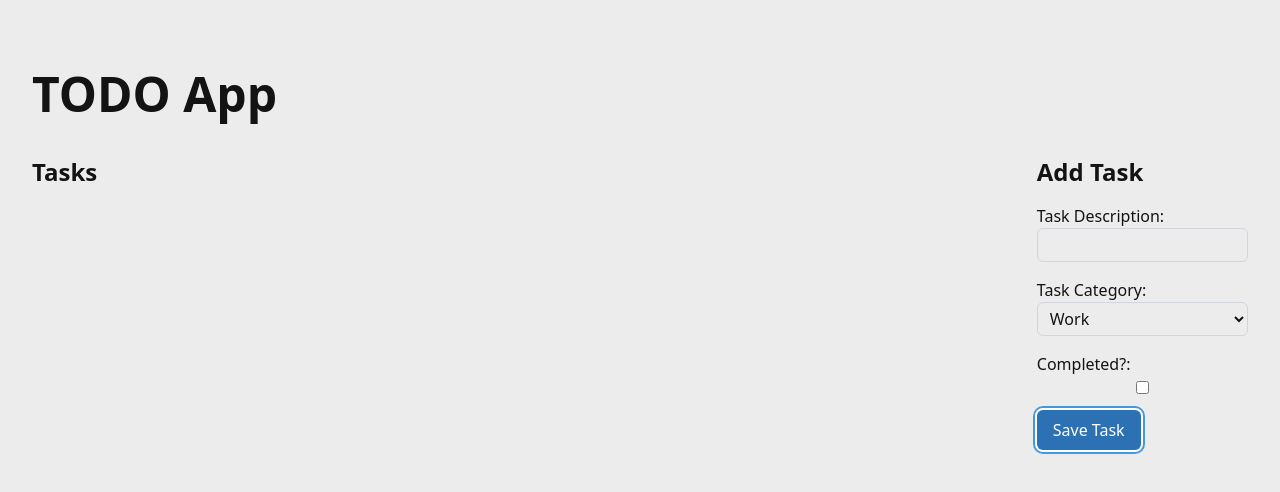
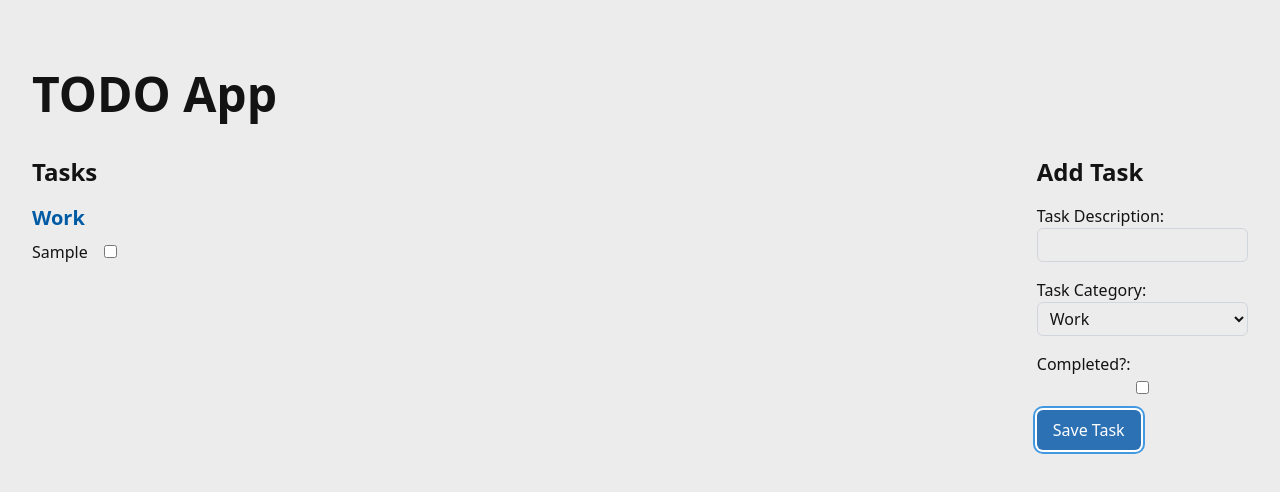
Before and after one commit to davidcraig/todo-app-challenge, a React (Vite) app: page / in a window 1280 px wide. Both pictures are taken after typing "Sample" into the empty fields and a click on the button "Save Task". Shown: the top 492 px of the page. Built offline with nearby package versions, Linux system fonts and the light colour scheme.

Commit message:
Add ability to show tasks (grouped by category) and toggle complete

```diff
--- a/src/App.tsx
+++ b/src/App.tsx
@@ -1,11 +1,45 @@
 import "./index.css";
+import { useState, useEffect } from "react";
 import type { Task } from "./Types/Task";
 
 import AddTaskForm from "./components/AddTaskForm";
+import TaskList from "./components/TaskList";
+
+const TASKS_STORAGE_KEY = "tasks";
 
 export function App() {
+  const [tasks, setTasks] = useState<Task[]>([]);
+
+  function loadTasks() {
+    // Load tasks from API or local storage
+    const tasks = localStorage.getItem(TASKS_STORAGE_KEY);
+    if (tasks) {
+      const parsedTasks = JSON.parse(tasks);
+      // Process the parsed tasks as needed
+      if (parsedTasks.length > 0) {
+        setTasks(parsedTasks);
+      }
+    }
+  }
+
+  const toggleComplete = (id: string) => () => {
+    const updatedTasks = tasks.map((task) =>
+      task.id === id ? { ...task, completed: !task.completed } : task,
+    );
+    localStorage.setItem(TASKS_STORAGE_KEY, JSON.stringify(updatedTasks));
+    setTasks(updatedTasks);
+  };
+
+  useEffect(() => {
+    loadTasks();
+  }, []);
+
   function onAddTask(task: Task) {
-    console.log(task);
+    task.id = crypto.randomUUID();
+    const newTasks = [...tasks, task];
+    localStorage.setItem(TASKS_STORAGE_KEY, JSON.stringify(newTasks));
+
+    setTasks(newTasks);
   }
 
   return (
@@ -24,6 +58,8 @@ export function App() {
       >
         <main>
           <h1>Tasks</h1>
+
+          <TaskList tasks={tasks} toggleComplete={toggleComplete}></TaskList>
         </main>
 
         <aside>
--- a/src/Types/Task.d.ts
+++ b/src/Types/Task.d.ts
@@ -3,6 +3,7 @@ export type Task = {
   title: string;
   description: string;
   completed: boolean;
+  category: string;
 };
 
 export type TaskFormProps = {
--- /dev/null
+++ b/src/components/TaskList.tsx
@@ -0,0 +1,65 @@
+import type { Task } from "../Types/Task";
+
+function ucFirst(str: string) {
+  return str.charAt(0).toUpperCase() + str.slice(1);
+}
+
+type TaskListProps = {
+  tasks: Task[];
+  toggleComplete: (id: string) => () => void;
+};
+
+export function TaskList({ tasks, toggleComplete }: TaskListProps) {
+  // Group tasks by category
+  const groupedTasks = tasks.reduce(
+    (acc, task) => {
+      const category = task.category;
+      acc[category] = acc[category] || [];
+      acc[category].push(task);
+      return acc;
+    },
+    {} as Record<string, Task[]>,
+  );
+
+  console.log(groupedTasks);
+
+  if (!groupedTasks) return null;
+
+  return (
+    <>
+      {Object.keys(groupedTasks).map((category) => {
+        const categoryTitle = ucFirst(category);
+        const categoryTasks = groupedTasks[category];
+
+        if (!categoryTasks || !categoryTasks.length) return null;
+
+        return (
+          <div key={category}>
+            <h2>{categoryTitle}</h2>
+            <ul>
+              {categoryTasks.map((task) => (
+                <li
+                  style={{
+                    textDecoration: task.completed ? "line-through" : "none",
+                  }}
+                  key={task.id}
+                >
+                  {task.description}
+                  <input
+                    type="checkbox"
+                    checked={task.completed}
+                    onChange={toggleComplete(task.id)}
+                  />
+                </li>
+              ))}
+            </ul>
+          </div>
+        );
+      })}
+    </>
+  );
+
+  return <div className=""></div>;
+}
+
+export default TaskList;
--- a/src/index.css
+++ b/src/index.css
@@ -3,6 +3,7 @@
 @layer base {
     :root {
         @apply text-[#131313] bg-[#ececec] font-sans;
+        --h2: #005aa4;
         --button-bg: #4299e1;
         --button-hover: #3182ce;
         --button-active-bg: #2c71b4;
@@ -31,7 +32,15 @@
     }
 
     input {
-        @apply border border-gray-300 w-full rounded-md px-2 py-1 mb-4;
+        @apply border border-gray-300 rounded-md px-2 py-1 mb-4;
+    }
+
+    :not(li) > input {
+        @apply w-full;
+    }
+
+    li > input {
+        @apply ml-4;
     }
 
     select {
@@ -41,4 +50,9 @@
     h1 {
         @apply text-2xl font-bold my-4;
     }
+
+    h2 {
+        @apply text-xl font-semibold my-2;
+        color: var(--h2);
+    }
 }
```
